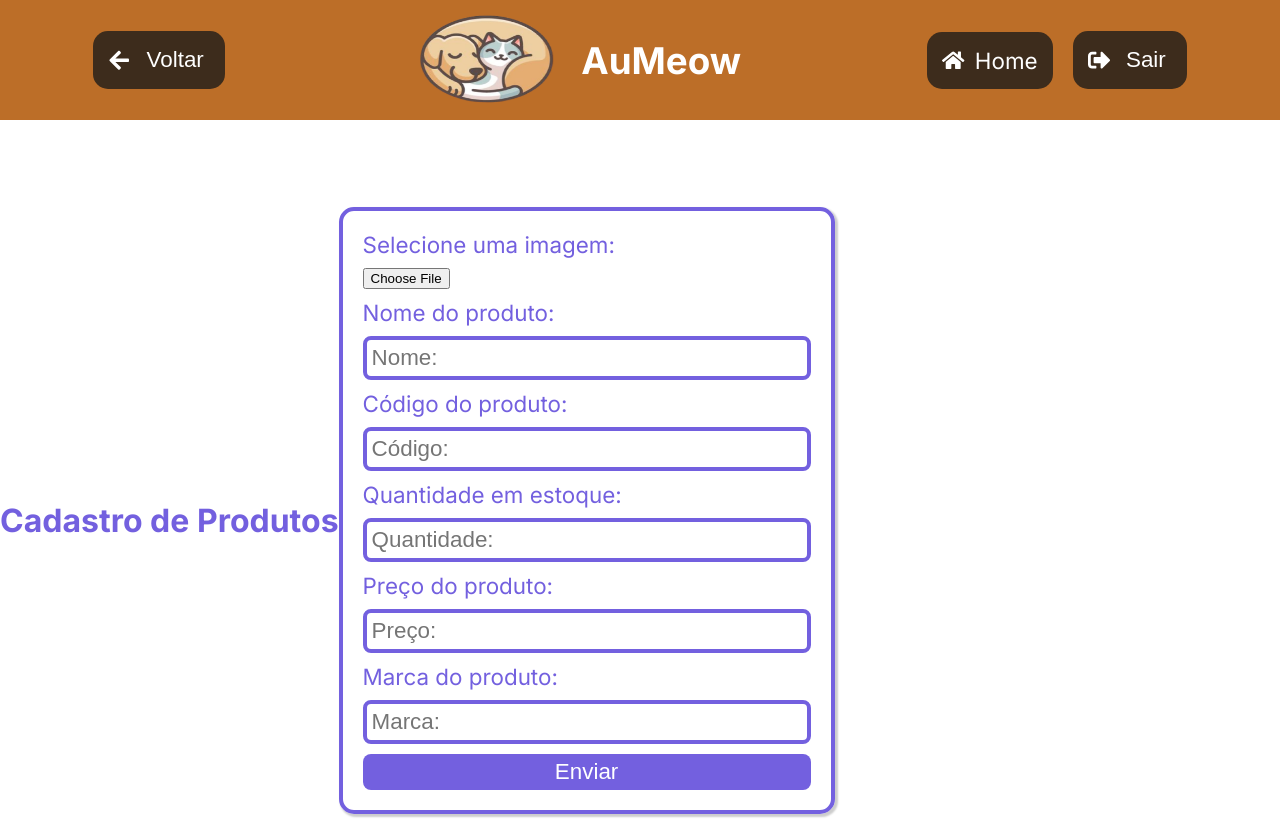
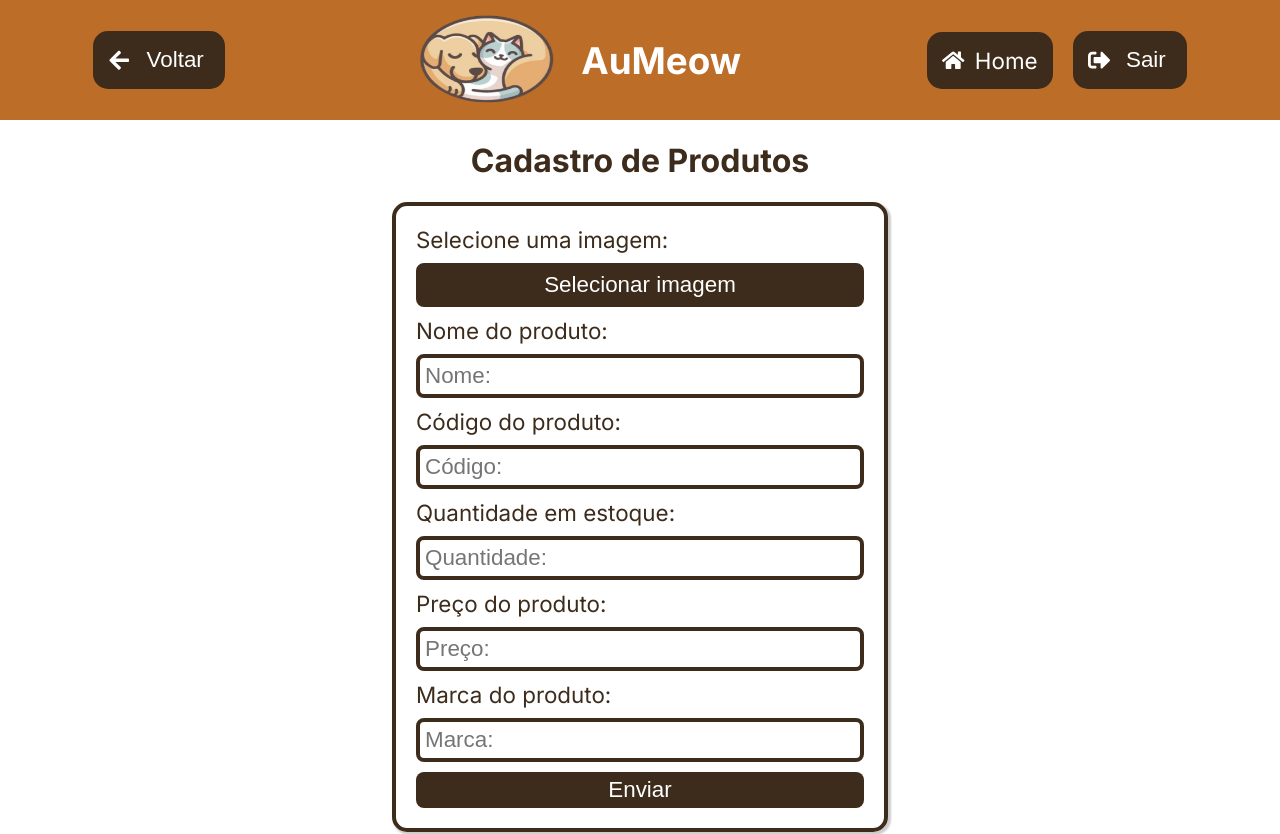
Before and after one commit to lucasshibata/aumeow_web, a React (Create React App) app: page /CadastroProdutos in a window 1280 px wide. Shown: the top 834 px of the page. Built offline with nearby package versions, Linux system fonts and the light colour scheme; no server answers; the database is empty; sample sign-in values are in the browser's storage.

Commit message:
mudanças na sessão de administração

```diff
--- a/src/components/screens/CadastroProdutos/CadastroProdutos.css
+++ b/src/components/screens/CadastroProdutos/CadastroProdutos.css
@@ -1,19 +1,20 @@
 .CadastroProdutos{
     display: flex;
     flex-direction: column;
-    background-color: white;
+    background-color: var(--branco);
     min-height: 100vh;
-    width: 100vw;
-    & .Container{
+    width: 100%;
+    & .ContainerCadastroProdutos{
         display: flex;
         flex: 1;
         align-items: center;
-        height: auto;
-        & .Title{
-            color: #7360DF;
+        flex-direction: column;
+        overflow-y: auto;
+        & .TitleCadastroProdutos{
+            color: var(--marrom-text);
         }
-        & .FormContainer{
-            border: solid #7360DF 4px;
+        & .FormContainerCadastroProdutos{
+            border: solid var(--marrom-btn) 4px;
             width: 35vw;
             display: flex;
             flex-direction: column;
@@ -22,23 +23,34 @@
             border-radius: 15px;
             margin-bottom: 20px;
             box-shadow: 2px 2px 2px 1px rgba(0, 0, 0, 0.2);
-            & .txt{
-                color: #7360DF;
+            & .txtCadastroProdutos{
+                color: var(--marrom-text);
                 font-size: 1.4rem;
             }
-            & .InputText{
+            & .botaoUploadImagemCadastroProdutos{
                 font-size: 1.4rem;
-                border: solid #7360DF 4px;
+                color: var(--branco);
+                border: solid var(--marrom-btn) 4px;
                 border-radius: 8px;
                 padding: 5px;
+                cursor: pointer;
+                background-color: var(--marrom-btn);
             }
-            & .Submit{
+            & .InputTextCadastroProdutos{
+                font-size: 1.4rem;
+                border: solid var(--marrom-btn) 4px;
+                border-radius: 8px;
+                padding: 5px;
+                cursor: pointer;
+            }
+            & .SubmitCadastroProdutos{
                 font-size: 1.4rem;
                 border: 0px;
-                background-color: #7360DF;
-                color: white;
+                background-color: var(--marrom-btn);
+                color: var(--branco);
                 border-radius: 8px;
                 padding: 5px;
+                cursor: pointer;
             }
         }
     }
--- a/src/components/screens/CadastroProdutos/CadastroProdutos.tsx
+++ b/src/components/screens/CadastroProdutos/CadastroProdutos.tsx
@@ -1,4 +1,4 @@
-import { useState } from 'react';
+import { useState, useEffect, useRef } from 'react';
 import Footer from "../../layout/Footer";
 import Header from "../../layout/Header";
 import { useForm } from 'react-hook-form';
@@ -6,6 +6,7 @@ import { useNavigate } from 'react-router-dom';
 import { database, ref, set, get, auth } from '../../firebase/Firebase';
 import s3 from '../../aws/aws-config';
 import "./CadastroProdutos.css";
+import verifyFunction from "../../layout/verifyFunction";
 import withAuth from '../../contexts/LoginContext';
 
 // Defina a interface para productData
@@ -17,7 +18,7 @@ preco: number;
     marca: string;
     prestadorName: string;
     prestadorUID: string;
-prestadorEmail?: string; // A propriedade é opcional
+    prestadorEmail?: string;
 }
 
 function CadastroProdutos() {
@@ -26,6 +27,45 @@ function CadastroProdutos() {
     const [file, setFile] = useState<File | null>(null);
     const [uploading, setUploading] = useState(false);
     const [imagePreview, setImagePreview] = useState<string | null>(null);
+    const [loading, setLoading] = useState(true);
+    const fileInputRef = useRef<HTMLInputElement>(null);;
+
+    const handleFileChange = (e:any) => {
+        if (e.target.files && e.target.files[0]) {
+          setFile(e.target.files[0]);
+          const imageUrl = URL.createObjectURL(e.target.files[0]);
+          setImagePreview(imageUrl);
+        }
+    };
+
+    const handleClick = () => {
+        if (fileInputRef.current) {
+            fileInputRef.current.click();
+          } // abre o seletor de arquivos
+    };
+
+     useEffect(()=>{
+        const verificar = async () => {
+            const funcao = await verifyFunction();
+
+            switch (funcao){
+                case "prestador":
+                    navigate("/MenuPrestador");
+                    break;
+                case "cliente":
+                    navigate("/MenuCliente");
+                    break;
+                default:
+                    console.log("permitido ou não encontrado");
+            }
+            setLoading(false);
+        }
+        verificar();
+    },[navigate])
+
+    if(loading){
+        <div>loading...</div>
+    }
 
     const onSubmit = async (data: any) => {
         if (!file) {
@@ -98,68 +138,68 @@ function CadastroProdutos() {
     return (
         <div className='CadastroProdutos'>
             <Header />
-            <div className='Container'>
-                <h1 className='Title'>Cadastro de Produtos</h1>
-                <form className='FormContainer' onSubmit={handleSubmit(onSubmit)}>
+            <div className='ContainerCadastroProdutos'>
+                <h1 className='TitleCadastroProdutos'>Cadastro de Produtos</h1>
+                <form className='FormContainerCadastroProdutos' onSubmit={handleSubmit(onSubmit)}>
                     {imagePreview && (
-                        <div  style={{ display:'flex', flexDirection:'column', width: '100%', height: 'auto'}}>
-                        <h3 className='txt'>Prévia da Imagem:</h3>
+                        <div  style={{ display:'flex', flexDirection:'column', width: '100%', height: 'auto', alignItems:'center'}}>
+                            <h3 className='txtCadastroProdutos'>Prévia da Imagem:</h3>
                             <img
                                 src={imagePreview}
                                 alt="Prévia da imagem selecionada"
-                            style={{ maxWidth: '100%', height: '100%', marginTop: '10px' }}
+                                style={{ width: '40%', height: '100%', marginTop: '10px' }}
                             />
                         </div>
                     )}
-                <label className='txt'>Selecione uma imagem:</label>
+                    <label className='txtCadastroProdutos'>Selecione uma imagem:</label>
                     <input
-                    className='file'
                         type="file"
-                    onChange={(e) => {
-                    if (e.target.files && e.target.files[0]) {
-                        setFile(e.target.files[0]);
-                        const imageUrl = URL.createObjectURL(e.target.files[0]);
-                        setImagePreview(imageUrl);
-                    }
-                    }}
+                        accept="image/*"
+                        onChange={handleFileChange}
+                        ref={fileInputRef}
+                        style={{ display: 'none' }}
                     />
-                <label className='txt'>Nome do produto:</label>
+                    <button
+                        onClick={handleClick}
+                        className="botaoUploadImagemCadastroProdutos"
+                    >Selecionar imagem</button>
+                    <label className='txtCadastroProdutos'>Nome do produto:</label>
                     <input
-                    className='InputText'
+                        className='InputTextCadastroProdutos'
                         type='text'
                         placeholder='Nome:'
                         {...register("name", { required: true })}
                     />
-                <label className='txt'>Código do produto:</label>
+                    <label className='txtCadastroProdutos'>Código do produto:</label>
                     <input
-                    className='InputText'
+                        className='InputTextCadastroProdutos'
                         type='text'
                         placeholder='Código:'
                         {...register("code", { required: true })}
                     />
-                <label className='txt'>Quantidade em estoque:</label>
+                    <label className='txtCadastroProdutos'>Quantidade em estoque:</label>
                     <input
-                    className='InputText'
+                        className='InputTextCadastroProdutos'
                         type='text'
                         placeholder='Quantidade:'
                         {...register("amount", { required: true })}
                     />
-                <label className='txt'>Preço do produto:</label>
+                    <label className='txtCadastroProdutos'>Preço do produto:</label>
                     <input
-                    className='InputText'
+                        className='InputTextCadastroProdutos'
                         type='text'
                         placeholder='Preço:'
                         {...register("price", { required: true })}
                     />
-                <label className='txt'>Marca do produto:</label>
+                    <label className='txtCadastroProdutos'>Marca do produto:</label>
                     <input
-                    className='InputText'
+                        className='InputTextCadastroProdutos'
                         type='text'
                         placeholder='Marca:'
                         {...register("brand", { required: true })}
                     />
                     <input
-                    className='Submit'
+                        className='SubmitCadastroProdutos'
                         value={uploading ? 'Enviando...' : 'Enviar'}
                         type="submit"
                         disabled={uploading}
--- a/src/components/screens/MenuAdministracao/MenuAdministracao.css
+++ b/src/components/screens/MenuAdministracao/MenuAdministracao.css
@@ -1,9 +1,21 @@
 .Container{
     min-height: 100vh;
-    background-color: white;
+    display: flex;
+    width: 100%;
+    flex-direction: column;
+    background-color: var(--branco);
     & .innerContainer{
-        color: black;
+        display: flex;
+        align-items: center;
+        flex-direction: column;
+        flex: 1;
+        color: var(--preto);
         display: flex;
         height: 100%;
+        & .FlatListMenuAdministracao{
+            display: flex;
+            flex-direction: row;
+            gap: 10px;
+        }
     }
 }
--- a/src/components/screens/MenuPrestador/MenuPrestador.tsx
+++ b/src/components/screens/MenuPrestador/MenuPrestador.tsx
@@ -11,7 +11,7 @@ function MenuPrestador(){
         { id:1, titleNav: 'Registro de Serviço', srcImg:require('../../../assets/registro_servico.png'), navScreen:()=>navigate('/RegistroServicoPrestador') },
         { id:2, titleNav: 'Lista de Serviços', srcImg:require('../../../assets/lista_servicos.png'), navScreen:()=>navigate('/ListaServicosPrestador') },
         { id:3, titleNav: 'Lista de Chats', srcImg:require('../../../assets/lista_chats.png'), navScreen:()=>navigate('/ListaDeChats') },
-        { id:4, titleNav: 'Sair', srcImg:require('../../../assets/img_canal_de_denuncia.png'), navScreen:()=>handleLogout() }
+        { id:4, titleNav: 'Sair', srcImg:require('../../../assets/icone_sair.png'), navScreen:()=>handleLogout() }
     ];
     const navigate = useNavigate();
 
@@ -28,7 +28,7 @@ function MenuPrestador(){
             <Header/>
             <div className="FlatListMenuPrestador">
                 {data.map(item => (
-                    <div key={item.id} className="ContainerListMenuCliente">
+                    <div key={item.id} className="ContainerListMenuPrestador">
                         <NavToolsImg src={item.srcImg} titleNav={item.titleNav} onTouch={item.navScreen}/>
                     </div>
                 ))}
```
Also changed, not shown: src/components/screens/MenuAdministracao/MenuAdministracao.tsx (+13 -0 lines), src/assets/icone_sair.png (added). Lines whose indentation alone changed are shown as unchanged.
